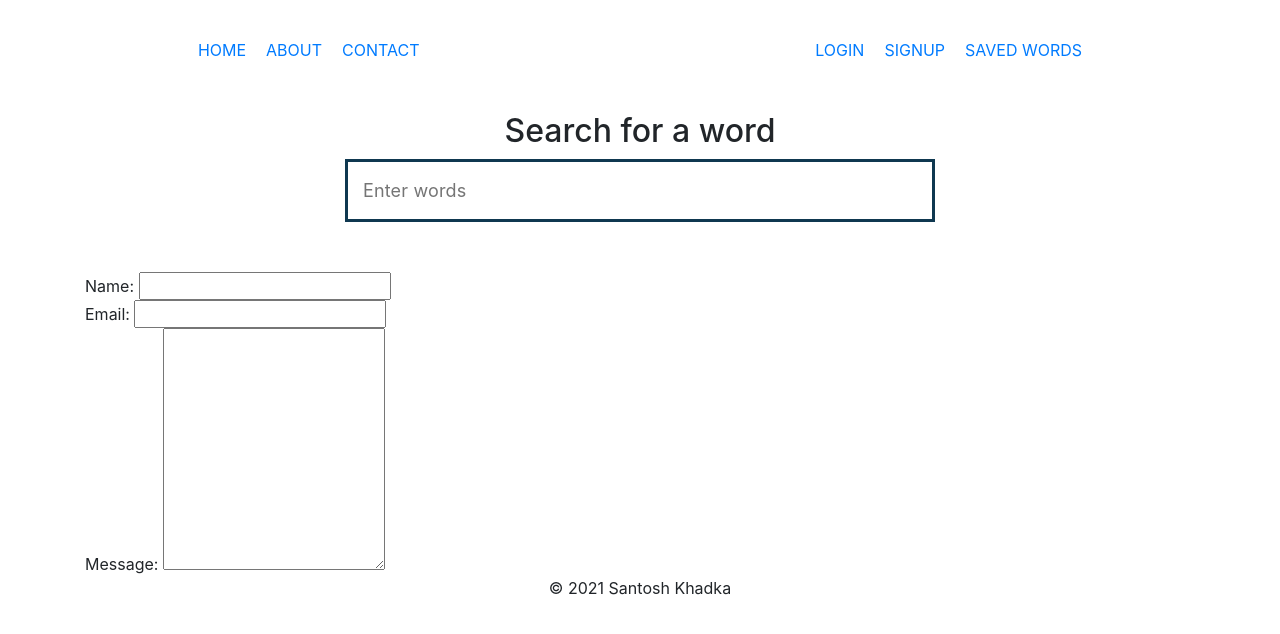
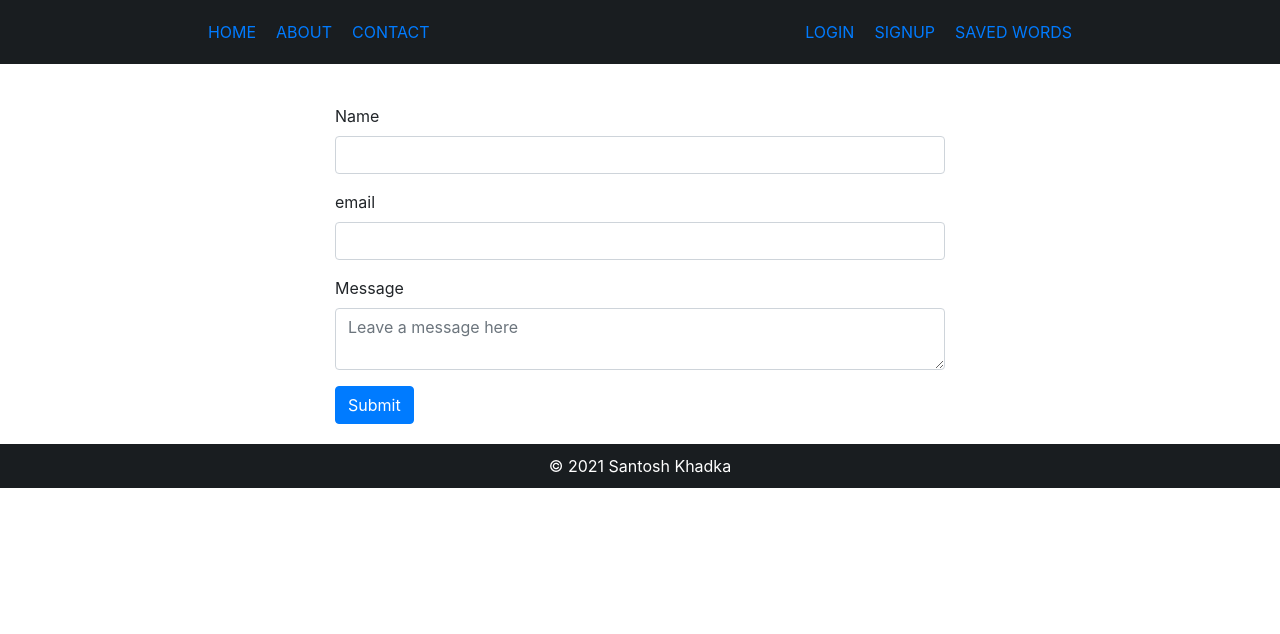
Before and after one commit to Santosh155/takingDictionary, a React (Create React App) app in the folder frontend/taking-dictionary/: page /contact in a window 1280 px wide. Shown: the top 634 px of the page. Built offline with nearby package versions, Linux system fonts and the light colour scheme.

Commit message:
render as exact in homepage

```diff
--- a/frontend/taking-dictionary/src/App.js
+++ b/frontend/taking-dictionary/src/App.js
@@ -13,7 +13,15 @@ function App() {
         <Router>
             <div className="App">
                 <Header />
-                <Dictionary />
+                <Route
+                    path="/"
+                    exact
+                    render={(props) => (
+                        <>
+                            <Dictionary />
+                        </>
+                    )}
+                />
                 <Route path="/about" component={About} />
                 <Route path="/contact" component={Contact} />
                 <Route path="/login" component={Login} />
--- a/frontend/taking-dictionary/src/components/About.js
+++ b/frontend/taking-dictionary/src/components/About.js
@@ -1,7 +1,7 @@
 import { Link } from 'react-router-dom';
 const About = () => {
     return (
-        <div className="container">
+        <div className="container text-center" style={{ marginTop: '40px' }}>
             <p>Version 1.0.0</p>
             <Link to="/">Go Back</Link>
         </div>
--- a/frontend/taking-dictionary/src/components/Contact.js
+++ b/frontend/taking-dictionary/src/components/Contact.js
@@ -1,10 +1,40 @@
 const Contact = () => {
     return (
-        <div className="container">
+        <div className="container" style={{ marginTop: '40px', width: '50%' }}>
             <form method="get">
-                Name: <input type="text" /> <br />
-                Email: <input type="email" /> <br />
-                Message: <textarea rows="10" cols="20"></textarea>
+                <div class="mb-3">
+                    <label for="exampleInputEmail1" class="form-label">
+                        Name
+                    </label>
+                    <input
+                        type="text"
+                        class="form-control"
+                        id="exampleInputEmail1"
+                        aria-describedby="emailHelp"
+                    />
+                </div>
+                <div class="mb-3">
+                    <label for="exampleInputEmail1" class="form-label">
+                        email
+                    </label>
+                    <input
+                        type="email"
+                        class="form-control"
+                        id="exampleInputEmail1"
+                        aria-describedby="emailHelp"
+                    />
+                </div>
+                <div class="mb-3">
+                    <label for="floatingTextarea">Message</label>
+                    <textarea
+                        class="form-control"
+                        placeholder="Leave a message here"
+                        id="floatingTextarea"
+                    ></textarea>
+                </div>
+                <button type="submit" class="btn btn-primary">
+                    Submit
+                </button>
             </form>
         </div>
     );
--- a/frontend/taking-dictionary/src/components/Footer.js
+++ b/frontend/taking-dictionary/src/components/Footer.js
@@ -1,7 +1,9 @@
 const Footer = () => {
     return (
-        <div className="container footer">
-            &copy; {new Date().getFullYear()} Santosh Khadka
+        <div className="footer">
+            <p style={{ margin: '0', padding: '10px' }}>
+                &copy; {new Date().getFullYear()} Santosh Khadka
+            </p>
         </div>
     );
 };
--- a/frontend/taking-dictionary/src/components/Login.js
+++ b/frontend/taking-dictionary/src/components/Login.js
@@ -1,7 +1,7 @@
 // import 'bootstrap/dist/css/bootstrap.min.css';
 const Login = () => {
     return (
-        <div className="container" style={{ width: '40%' }}>
+        <div className="container" style={{ width: '40%', marginTop: '40px' }}>
             <form method="post">
                 <div class="mb-3">
                     <label for="exampleInputEmail1" class="form-label">
--- a/frontend/taking-dictionary/src/components/Signup.js
+++ b/frontend/taking-dictionary/src/components/Signup.js
@@ -1,7 +1,7 @@
 // import 'bootstrap/dist/css/bootstrap.min.css';
 const Signup = () => {
     return (
-        <div className="container" style={{ width: '40%' }}>
+        <div className="container" style={{ width: '40%', marginTop: '40px' }}>
             <form method="post">
                 <div class="mb-3">
                     <label for="exampleInputEmail1" class="form-label">
--- a/frontend/taking-dictionary/src/index.css
+++ b/frontend/taking-dictionary/src/index.css
@@ -13,7 +13,8 @@ body {
 .header {
     display: flex;
     justify-content: space-around;
-    margin-top: 3%;
+    background-color: #191d20;
+    padding: 20px;
 }
 .header a {
     margin: 10px;
@@ -23,6 +24,9 @@ body {
 .footer {
     display: flex;
     justify-content: center;
+    margin: 20px auto;
+    background-color: #191d20;
+    color: white;
 }
 .dictionary {
     font-size: 18px;
```
